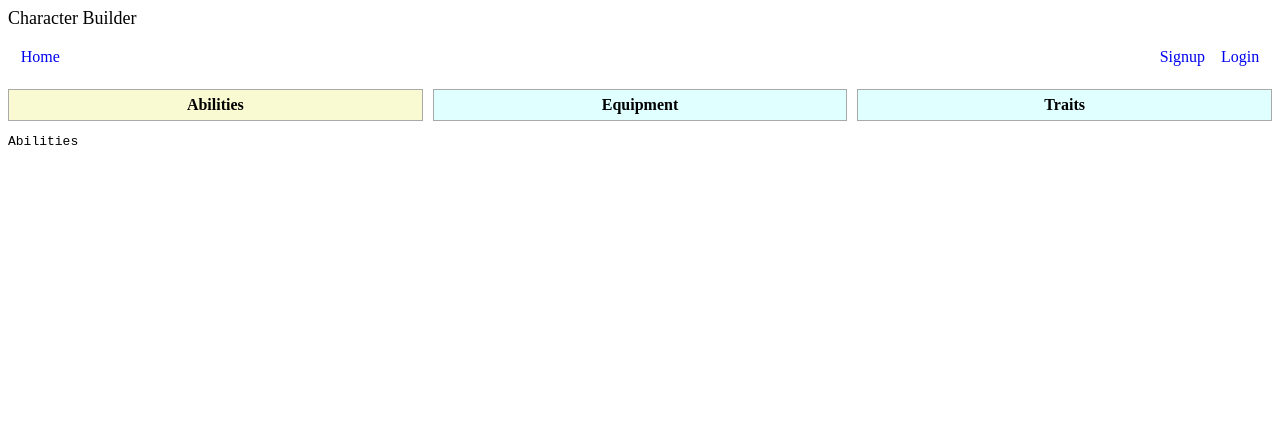
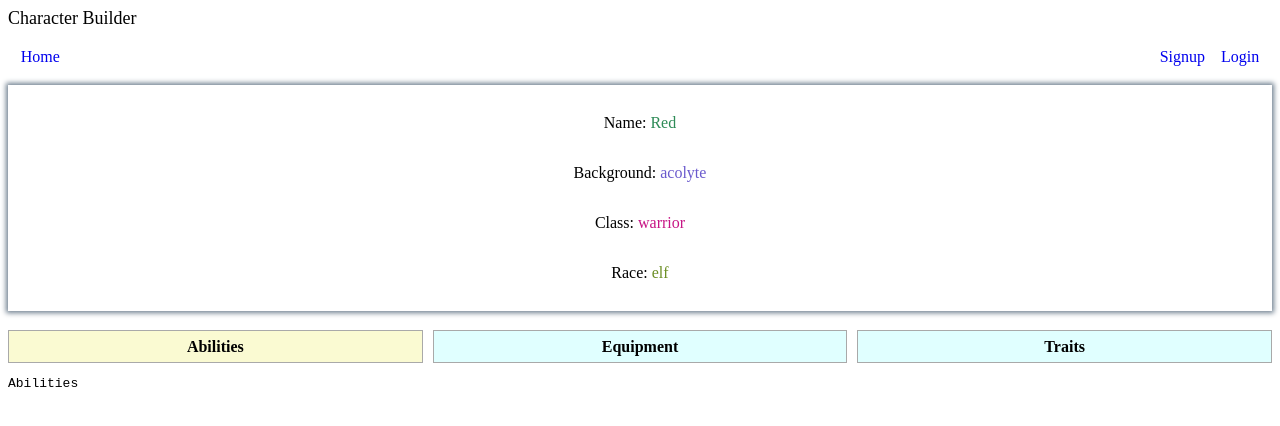
Before and after one commit to jDman/characterBuilder, an Angular app: page /builder in a window 1280 px wide. Shown: the top 426 px of the page. Built offline with nearby package versions, Linux system fonts and the light colour scheme.

Commit message:
feat - create character list item detail component and tests

```diff
--- a/src/app/builder/character-builder/character-builder.component.html
+++ b/src/app/builder/character-builder/character-builder.component.html
@@ -1,3 +1,11 @@
 <section class="character-builder">
+  <app-character-list-item-detail
+    [name]="'Red'"
+    [background]="'acolyte'"
+    [classType]="'warrior'"
+    [raceType]="'elf'"
+  >
+  </app-character-list-item-detail>
+
   <app-additional-character-information></app-additional-character-information>
 </section>
--- /dev/null
+++ b/src/app/builder/character-list-item-detail/character-list-item-detail.component.html
@@ -0,0 +1,18 @@
+<div class="character-list-detail">
+  <p class="character-list-detail__item">
+    Name:
+    <span class="character-list-detail__name">{{ name }}</span>
+  </p>
+  <p class="character-list-detail__item">
+    Background:
+    <span class="character-list-detail__background">{{ background }}</span>
+  </p>
+  <p class="character-list-detail__item">
+    Class:
+    <span class="character-list-detail__class">{{ classType }}</span>
+  </p>
+  <p class="character-list-detail__item">
+    Race:
+    <span class="character-list-detail__race">{{ raceType }}</span>
+  </p>
+</div>
--- /dev/null
+++ b/src/app/builder/character-list-item-detail/character-list-item-detail.component.scss
@@ -0,0 +1,24 @@
+.character-list-detail {
+  display: flex;
+  flex-direction: column;
+  justify-content: space-between;
+  align-items: center;
+  padding: 0.8rem;
+  box-shadow: 0px 0px 5px 2px slategray;
+
+  &__name {
+    color: seagreen;
+  }
+
+  &__background {
+    color: slateblue;
+  }
+
+  &__class {
+    color: mediumvioletred;
+  }
+
+  &__race {
+    color: olivedrab;
+  }
+}
--- /dev/null
+++ b/src/app/builder/character-list-item-detail/character-list-item-detail.component.ts
@@ -0,0 +1,14 @@
+import { Component, Input, ChangeDetectionStrategy } from '@angular/core';
+
+@Component({
+  selector: 'app-character-list-item-detail',
+  templateUrl: './character-list-item-detail.component.html',
+  styleUrls: ['./character-list-item-detail.component.scss'],
+  changeDetection: ChangeDetectionStrategy.OnPush,
+})
+export class CharacterListItemDetailComponent {
+  @Input() name: string;
+  @Input() background: string;
+  @Input() classType: string;
+  @Input() raceType: string;
+}
```
Also changed, not shown: src/app/builder/builder.module.ts (+8 -7 lines), 1 other file (tests, documents, lock files or other folders).
